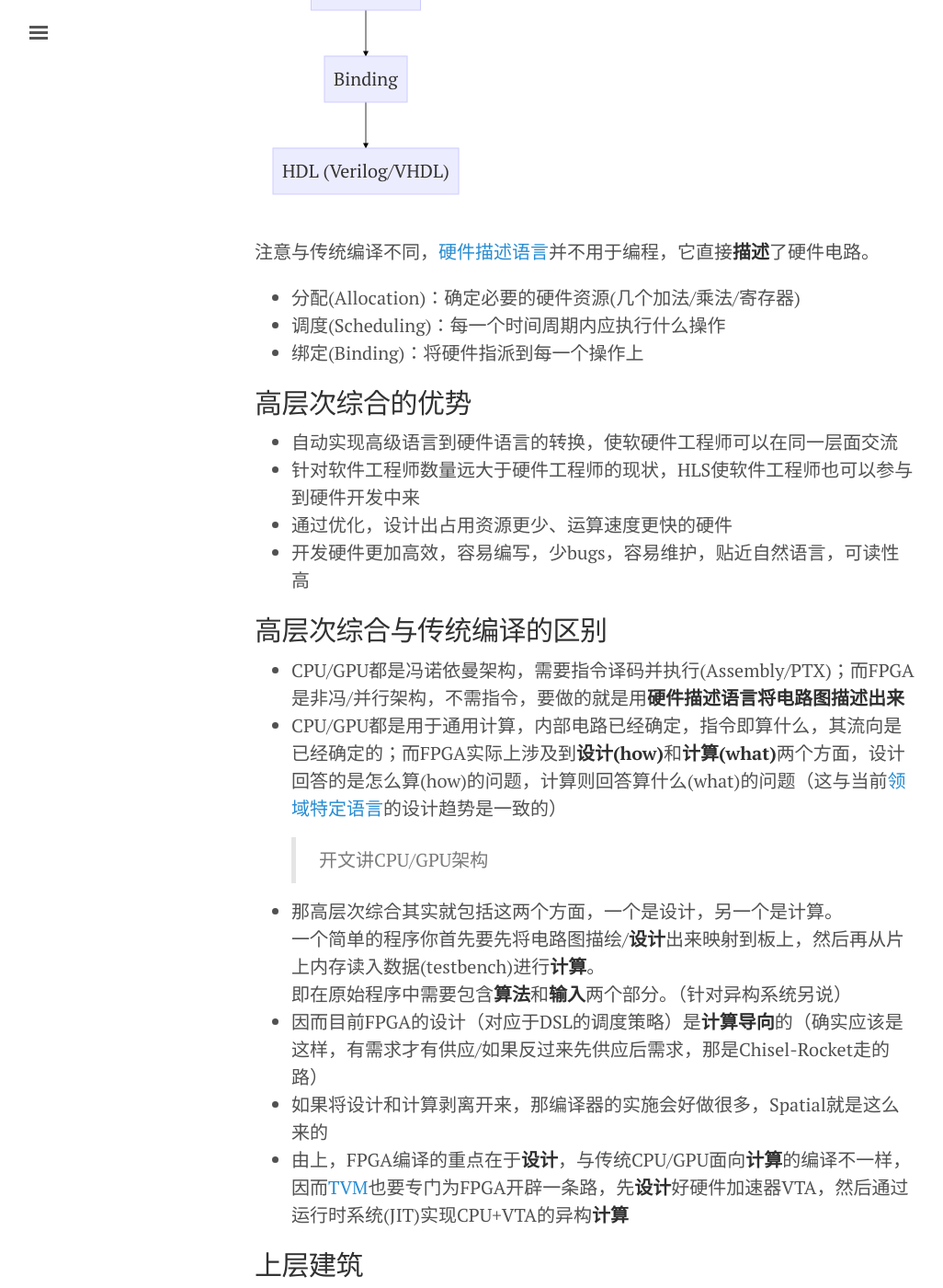
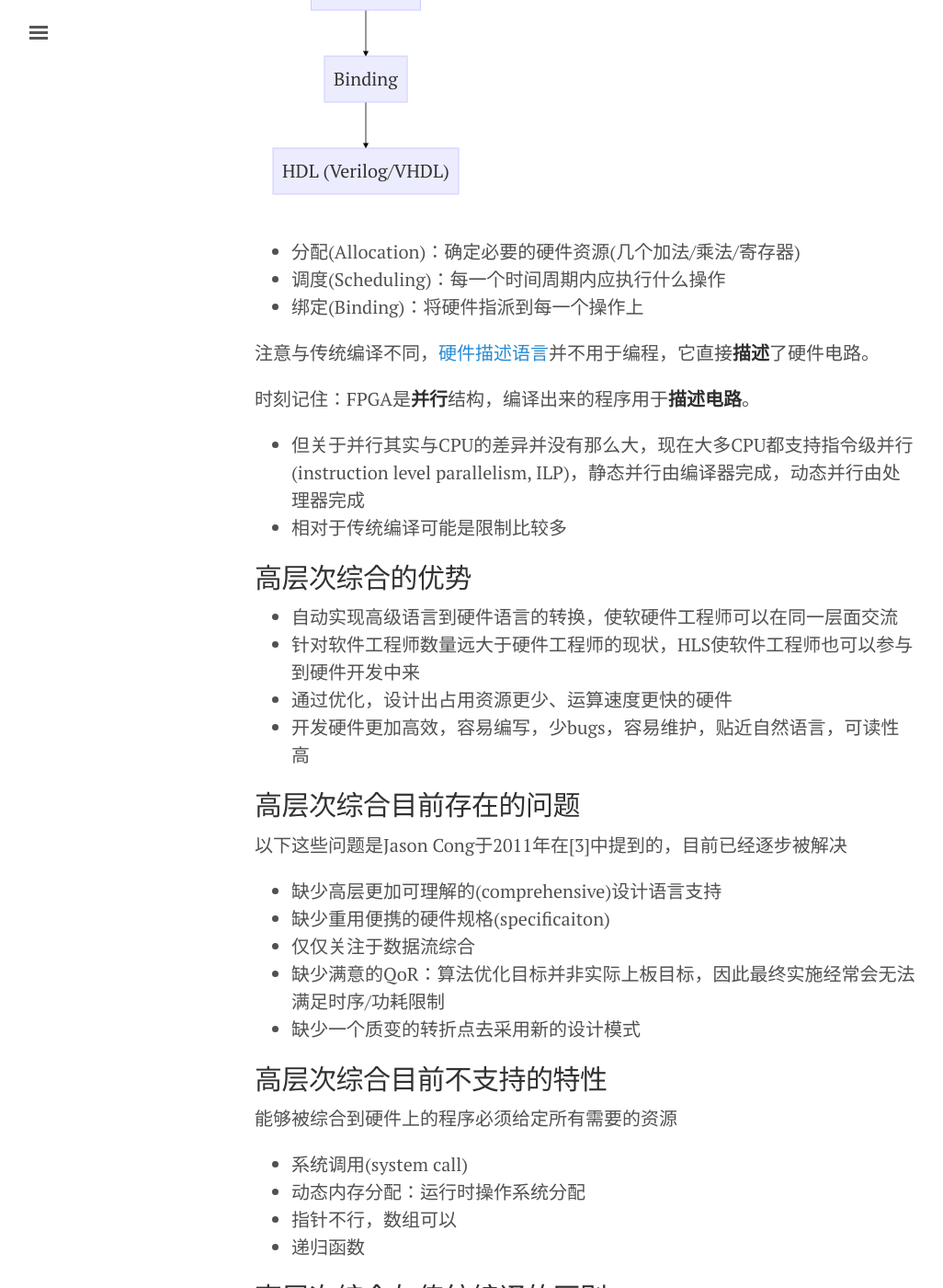
Before and after one commit to Ewenwan/chhzh123.github.io, a Jekyll site: the page built from _posts/2019-02-12-hls.md, in a window 1280 px wide and 1400 px high, scrolled down 649 px. Shown: the whole window at 92% size, without its empty margins (3-1029 px from the left). Built offline with Jekyll 4.4.1, drawn with Linux system fonts in a browser that asks for light colours; nearby versions of some CDN libraries; comment, search, counter and statistics services are not loaded; some of the changed text lies outside the part shown.

Commit message:
Update blog
1. Add more descriptions

```diff
--- a/_posts/2019-02-12-hls.md
+++ b/_posts/2019-02-12-hls.md
@@ -14,20 +14,38 @@ graph TD;
     C --> D["Binding"];
     D --> E["HDL (Verilog/VHDL)"];
 </div>
+* 分配(Allocation)：确定必要的硬件资源(几个加法/乘法/寄存器)
+* 调度(Scheduling)：每一个时间周期内应执行什么操作
+* 绑定(Binding)：将硬件指派到每一个操作上
+
+<!--more-->
 
 注意与传统编译不同，[硬件描述语言]({% post_url 2019-02-08-hll-and-hdl %})并不用于编程，它直接**描述**了硬件电路。
 
-<!--more-->
-
-* 分配(Allocation)：确定必要的硬件资源(几个加法/乘法/寄存器)
-* 调度(Scheduling)：每一个时间周期内应执行什么操作
-* 绑定(Binding)：将硬件指派到每一个操作上
+时刻记住：FPGA是**并行**结构，编译出来的程序用于**描述电路**。
+* 但关于并行其实与CPU的差异并没有那么大，现在大多CPU都支持指令级并行(instruction level parallelism, ILP)，静态并行由编译器完成，动态并行由处理器完成
+* 相对于传统编译可能是限制比较多
 
 ## 高层次综合的优势
 * 自动实现高级语言到硬件语言的转换，使软硬件工程师可以在同一层面交流
 * 针对软件工程师数量远大于硬件工程师的现状，HLS使软件工程师也可以参与到硬件开发中来
 * 通过优化，设计出占用资源更少、运算速度更快的硬件
 * 开发硬件更加高效，容易编写，少bugs，容易维护，贴近自然语言，可读性高
+
+## 高层次综合目前存在的问题
+以下这些问题是Jason Cong于2011年在[3]中提到的，目前已经逐步被解决
+* 缺少高层更加可理解的(comprehensive)设计语言支持
+* 缺少重用便携的硬件规格(specificaiton)
+* 仅仅关注于数据流综合
+* 缺少满意的QoR：算法优化目标并非实际上板目标，因此最终实施经常会无法满足时序/功耗限制
+* 缺少一个质变的转折点去采用新的设计模式
+
+## 高层次综合目前不支持的特性
+能够被综合到硬件上的程序必须给定所有需要的资源
+* 系统调用(system call)
+* 动态内存分配：运行时操作系统分配
+* 指针不行，数组可以
+* 递归函数
 
 ## 高层次综合与传统编译的区别
 * CPU/GPU都是冯诺依曼架构，需要指令译码并执行(Assembly/PTX)；而FPGA是非冯/并行架构，不需指令，要做的就是用**硬件描述语言将电路图描述出来**
@@ -37,7 +55,7 @@ graph TD;
 一个简单的程序你首先要先将电路图描绘/**设计**出来映射到板上，然后再从片上内存读入数据(testbench)进行**计算**。<br/>
 即在原始程序中需要包含**算法**和**输入**两个部分。（针对异构系统另说）
 * 因而目前FPGA的设计（对应于DSL的调度策略）是**计算导向**的（确实应该是这样，有需求才有供应/如果反过来先供应后需求，那是Chisel-Rocket走的路）
-* 如果将设计和计算剥离开来，那编译器的实施会好做很多，Spatial就是这么来的
+* 如果将设计和计算剥离开来，那编译器的实施会好做很多，Spatial就是这么来的（隐性实现）
 * 由上，FPGA编译的重点在于**设计**，与传统CPU/GPU面向**计算**的编译不一样，因而[TVM]({% post_url 2019-02-08-TVM %})也要专门为FPGA开辟一条路，先**设计**好硬件加速器VTA，然后通过运行时系统(JIT)实现CPU+VTA的异构**计算**
 
 ## 上层建筑
@@ -45,7 +63,8 @@ graph TD;
 * 一条路是重新发明新的HDL或高层抽象，规范好新的语言特性后，重新从这些语言开始编译优化成为Verilog
 	- Chisel与[Spatial]({% post_url 2019-02-09-Halide %})
 * 另一条路则是传统的高层次综合，由固有的高级编程语言/程序(C/C++)编译到Verilog
-	- 对，这里要说的是，C HLS依然重要！尽管C/C++并非面向FPGA，因而编程语言固有的劣势无法避免（如无法并行、无法显式控制内存），但是大量应用（如数值计算、图像处理、嵌入式系统）都用C写（加上OpenMP/Clik）。为了避免这些领域的工程师重新学一门新的语言，并将原有程序改写，能够实现不做过多改动的端到端的编译当然是最好的
+	- 对，这里要说的是，C HLS依然重要！尽管C/C++并非面向FPGA，因而编程语言固有的劣势无法避免（如无法并行、无法显式控制内存、时序等，这些都是需要编译器自己设计/推断的），但是大量应用（如数值计算、图像处理、嵌入式系统）都用C写（加上OpenMP/Clik）。为了避免这些领域的工程师重新学一门新的语言，并将原有程序改写，能够实现不做过多改动的端到端的编译当然是最好的
+	- 最终目标是C的工程师不需做任何改动就可以生成高效的硬件实现，这对编译器的要求就很高（要不然编译器做得很激进，要不然语言要做出妥协）
 
 ## 底层设施
 针对大量的重复的任务，一次性编译**重复使用(reusable)**，这时一次编译时间长点倒没有关系（这是[pynq]({% post_url 2019-02-12-pynq %})的做法）。
@@ -58,3 +77,5 @@ graph TD;
 ## 参考文献
 1. Steven Margerm (Simon Fraser University), Amirali Sharifian, Apala Guha, Arrvindh Shriraman, Gilles Pokam, *TAPAS: Generating Parallel Accelerators from Parallel Programs*, MICRO, 2018
 2. Mingxing Tan (Cornell), Gai Liu, Ritchie Zhao, Steve Dai, Zhiru Zhang, *ElasticFlow: A Complexity-Effective Approach for Pipelining Irregular Loop Nests*, ICCAD, 2015
+3. Jason Cong, et al., *High-Level Synthesis for FPGAs: From Prototyping to Deployment*, TCAD, 2011
+4. Xilinx, *Vivado Design Suite User Guide - High-Level Synthesis (v2018.3)*, 2018
```
Also changed, not shown: _posts/2019-02-08-TVM.md (+2 -0 lines), _posts/2019-02-09-Halide.md (+17 -11 lines), _posts/2019-02-12-dsl.md (+5 -0 lines).
